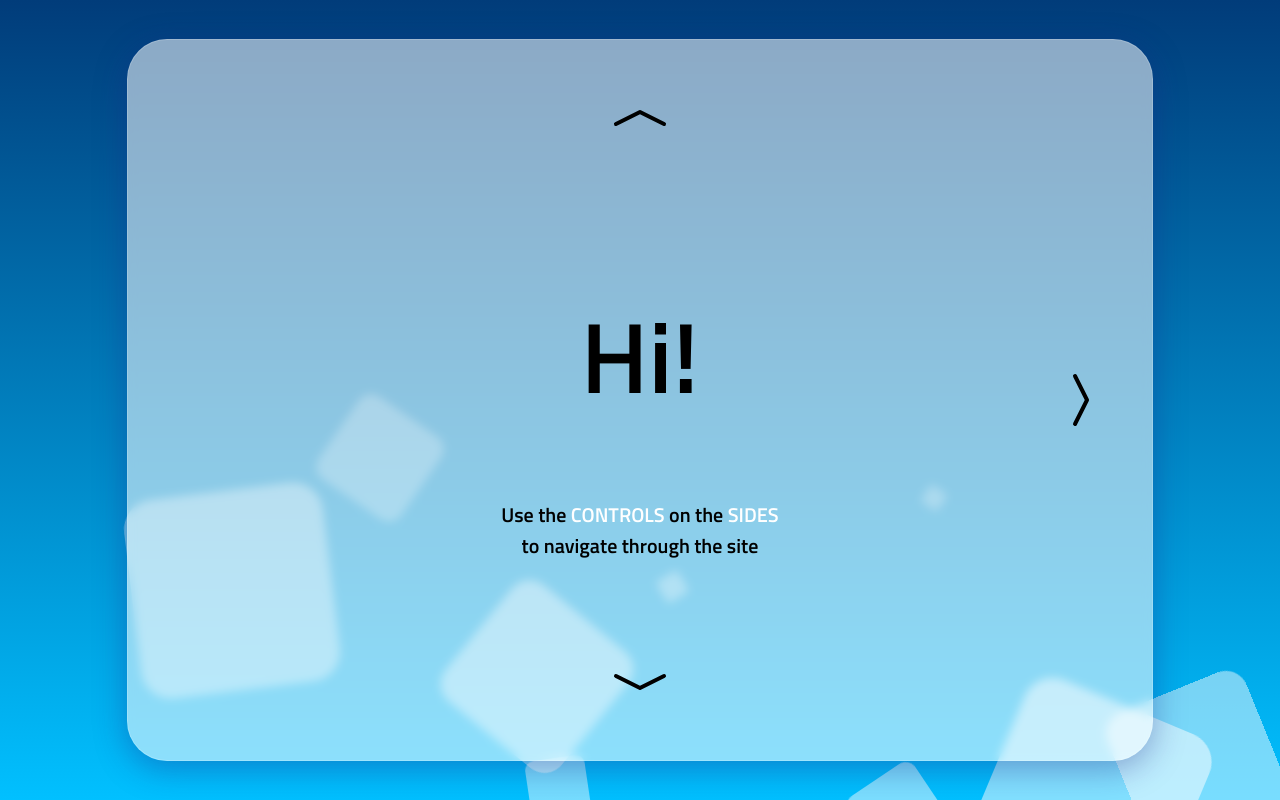
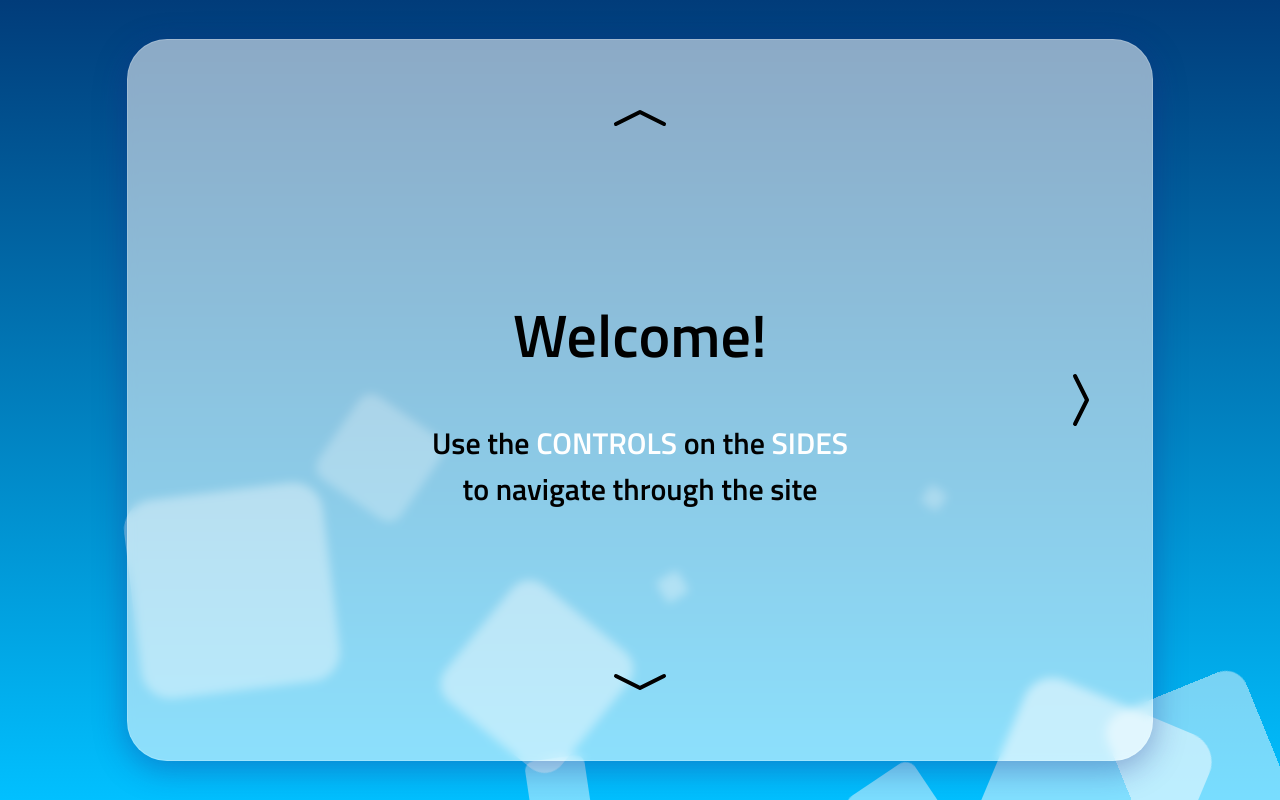
Before and after one commit to dominik-sek/portfolio_old, a React (Create React App) app: page /home in a window 1280 px wide. Built offline with nearby package versions, Linux system fonts and the light colour scheme.

Commit message:
changed welcome message

```diff
--- a/src/Screens/Home.js
+++ b/src/Screens/Home.js
@@ -6,9 +6,8 @@ import styled from "styled-components";
 
 const home = (width)=>{
     return (
-        <div>
-            <h1 style={{fontSize:'5em'}} >Hi!</h1>
-            <h4> </h4>
+        <div style={{fontSize:'1.5em'}}>
+            <h1 style={{fontWeight:600}} >Welcome!</h1>
             {width > 800 ? <h4>Use the <AttentionSpan>ARROWS</AttentionSpan> on your <AttentionSpan>KEYBOARD</AttentionSpan> {<br />}
             or the <AttentionSpan>CONTROLS</AttentionSpan> on the <AttentionSpan>SIDES </AttentionSpan>{<br />}
             to navigate through the site</h4>
```
